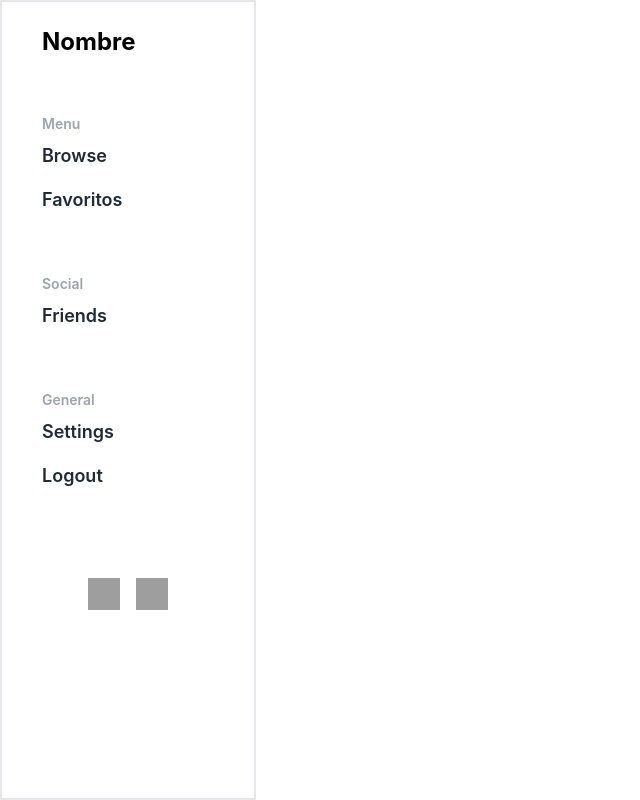
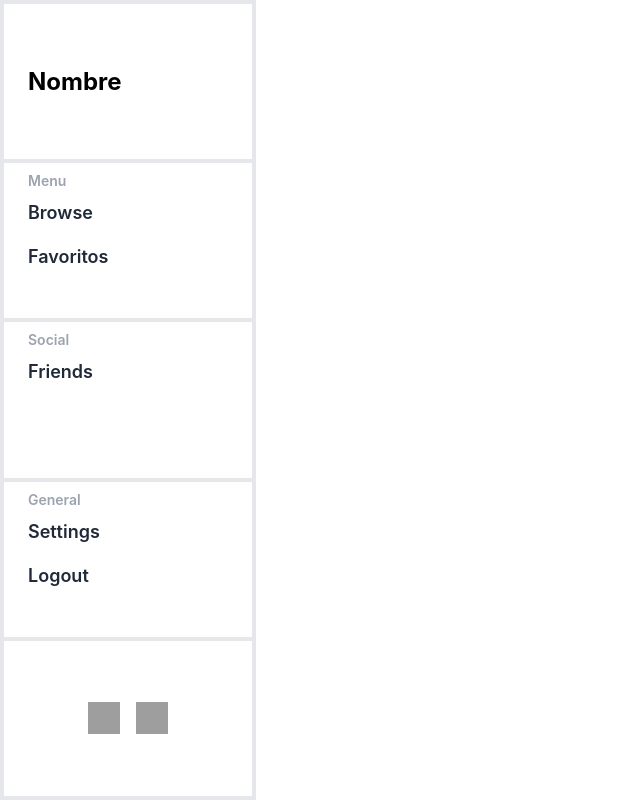
Before and after one commit to bastianalzate/movies, a React (Create React App) app: page /home in a window 1280 px wide. Shown: the whole page, without its empty margins (0-640 px from the left). Built offline with nearby package versions, Linux system fonts and the light colour scheme; grey boxes are pictures that could not be loaded.

Commit message:
-modifico un poco de estilos en el navbarLateral

```diff
--- a/package.json
+++ b/package.json
@@ -18,7 +18,7 @@
   },
   "scripts": {
     "start": "craco start",
-    "build": "CI=FALSE && craco build",
+    "build": "CI=false && craco build",
     "test": "craco test",
     "eject": "react-scripts eject"
   },
--- a/src/components/Navbar/Navbar.jsx
+++ b/src/components/Navbar/Navbar.jsx
@@ -4,38 +4,38 @@ import { social } from "../../data/socialData";
 const NavbarLateral = () => {
     return(
         <div className="w-full h-full">
-            <div className="flex w-full h-20 justify-items-start px-10 items-center">
+            <div className="flex w-full justify-items-start px-6 items-center h-1/5 border-2">
                 <span className="text-2xl font-bold">Nombre</span>
             </div>
 
-            <div className="flex flex-col w-full h-auto py-5 my-3">
-                <div className="w-full flex justify-items-start px-10"><span className="text-sm font-semibold text-gray-400">Menu</span></div>
-                <div className="w-full py-2 flex justify-items-start px-10">
+            <div className="flex flex-col w-full  h-1/5 border-2 py-2">
+                <div className="w-full flex justify-items-start px-6"><span className="text-sm font-semibold text-gray-400">Menu</span></div>
+                <div className="w-full py-2 flex justify-items-start px-6">
                     <span className="text-lg font-semibold text-gray-800">Browse</span>
                 </div>
-                <div className="w-full py-2 flex justify-items-start px-10">
+                <div className="w-full py-2 flex justify-items-start px-6">
                     <span className="text-lg font-semibold text-gray-800">Favoritos</span>
                 </div>
             </div>
 
-            <div className="flex flex-col w-full h-auto py-5 my-3">
-                <div className="w-full flex justify-items-start px-10"><span className="text-sm font-semibold text-gray-400">Social</span></div>
-                <div className="w-full py-2 flex justify-items-start px-10">
+            <div className="flex flex-col w-full  h-1/5 border-2 py-2">
+                <div className="w-full flex justify-items-start px-6"><span className="text-sm font-semibold text-gray-400">Social</span></div>
+                <div className="w-full py-2 flex justify-items-start px-6">
                     <span className="text-lg font-semibold text-gray-800">Friends</span>
                 </div>
             </div>
 
-            <div className="flex flex-col w-full h-auto py-5 my-3">
-                <div className="w-full flex justify-items-start px-10"><span className="text-sm font-semibold text-gray-400">General</span></div>
-                <div className="w-full py-2 flex justify-items-start px-10">
+            <div className="flex flex-col w-full  h-1/5 border-2 py-2">
+                <div className="w-full flex justify-items-start px-6"><span className="text-sm font-semibold text-gray-400">General</span></div>
+                <div className="w-full py-2 flex justify-items-start px-6">
                     <span className="text-lg font-semibold text-gray-800">Settings</span>
                 </div>
-                <div className="w-full py-2 flex justify-items-start px-10">
+                <div className="w-full py-2 flex justify-items-start px-6">
                     <span className="text-lg font-semibold text-gray-800">Logout</span>
                 </div>
             </div>
 
-            <div className="w-full h-10 flex justify-center items-center mt-14">
+            <div className="w-full  h-1/5 border-2 flex justify-center items-center ">
                 {
                     social?.map(icon => <img src={icon.icon} alt="" className="w-8 h-8 mx-2"/>)
                 }
```
